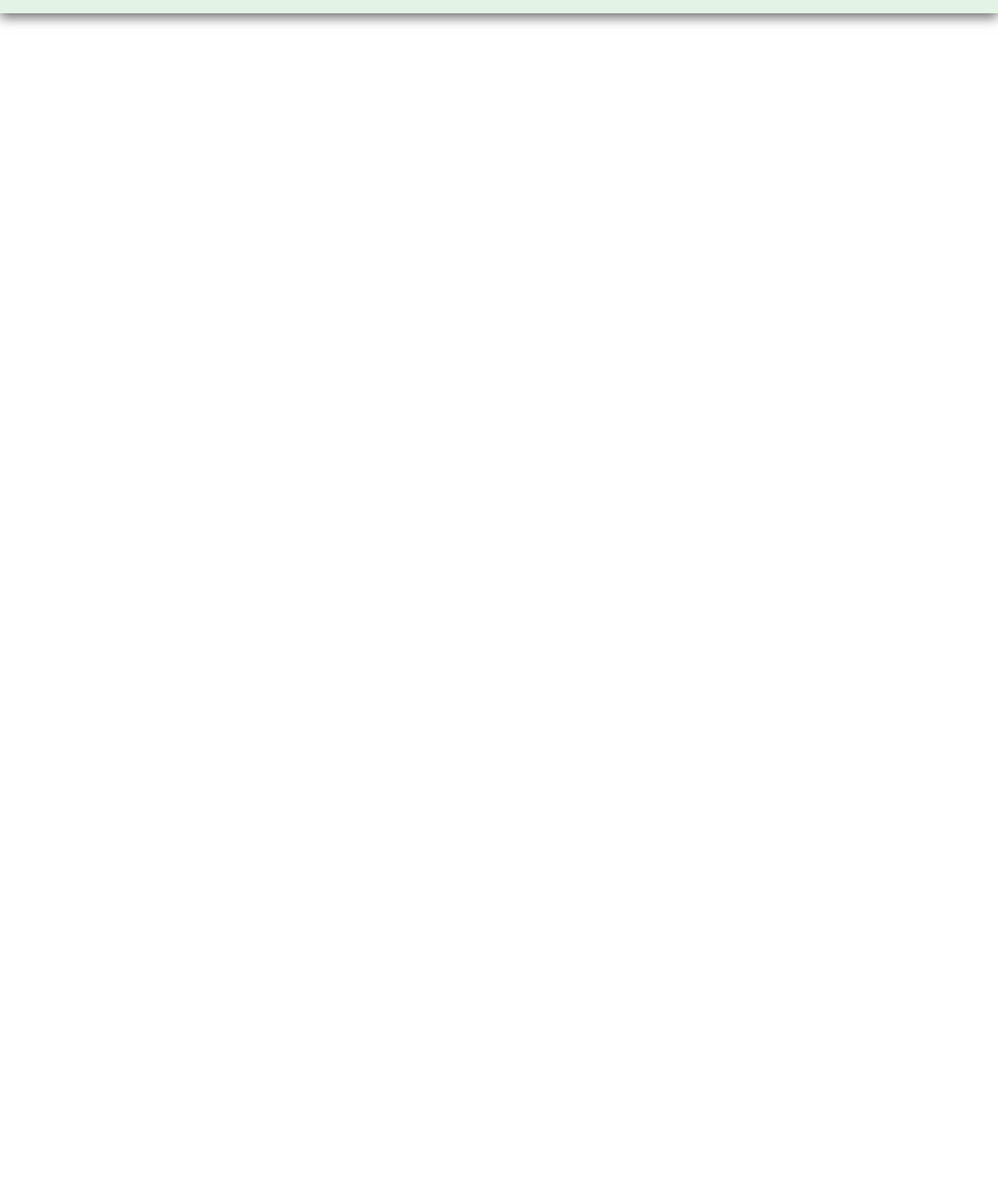
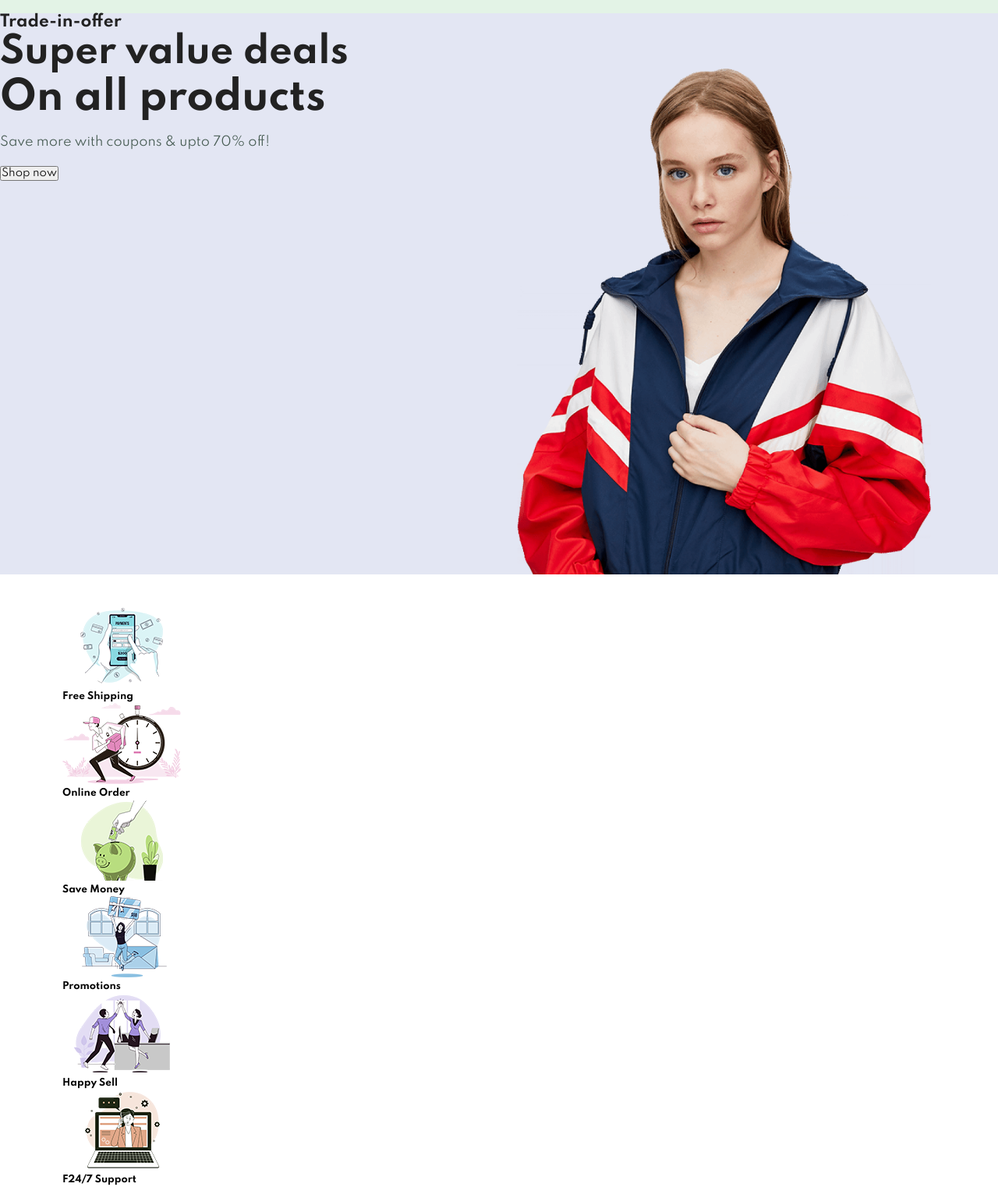
Before and after one commit to Sriilekhaa/E-commerce-site, a plain HTML site: page index.html in a window 1280 px wide. Shown: the part 68-1600 px from the top of the page at 78% size. Before the commit the page ends 800 px from the top, so only its background shows below. Drawn offline with Linux system fonts and the light colour scheme.

Commit message:
Update index.html

```diff
--- a/index.html
+++ b/index.html
@@ -25,6 +25,63 @@
         </div>
 
     </section>
+    <section id="hero">
+        <h4>Trade-in-offer</h4>
+        <h2>Super value deals</h2>
+        <h1>On all products</h1>
+        <p>Save more with coupons & upto 70% off! </p>
+        <button>Shop now</button>
+    </section>
+
+    <section id="feature" class="section-p1">
+        <div class="fe-box">
+            <img src="img/features/f1.png" alt="">
+            <h6>Free Shipping</h6>
+        </div>
+        <div class="fe-box">
+            <img src="img/features/f2.png" alt="">
+            <h6>Online Order</h6>
+        </div>
+        <div class="fe-box">
+            <img src="img/features/f3.png" alt="">
+            <h6>Save Money</h6>
+        </div>
+        <div class="fe-box">
+            <img src="img/features/f4.png" alt="">
+            <h6>Promotions</h6>
+        </div>
+        <div class="fe-box">
+            <img src="img/features/f5.png" alt="">
+            <h6>Happy Sell</h6>
+        </div>
+        <div class="fe-box">
+            <img src="img/features/f6.png" alt="">
+            <h6>F24/7 Support</h6>
+        </div>
+    </section>
+
+    <section id="product1" class="section-p1">
+        <h2>Featured products</h2>
+        <p>Summer Collection New Modern Designs</p>
+        <div class="pro-container">
+            <div class="pro">
+                <img src="img/products/f1.jpg" alt="">
+                <div class="des">
+                    <span>adidas</span>
+                    <h5>Cartoon astronaut t-shirts</h5>
+                    <div class="star">
+                        <i class="fas fa-star"></i>
+                        <i class="fas fa-star"></i>
+                        <i class="fas fa-star"></i>
+                        <i class="fas fa-star"></i>
+                    </div>
+                    <h4>$78</h4>
+                </div>
+                <a href="#"><i class="fa fa-shopping-cart"></i></a>
+            </div>
+        </div>
+    </section>
+
 
 </body>
 </html>
```
